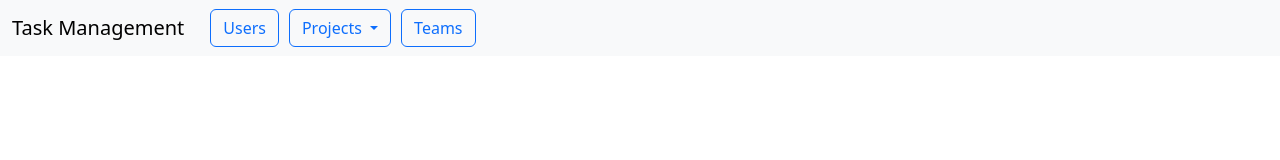
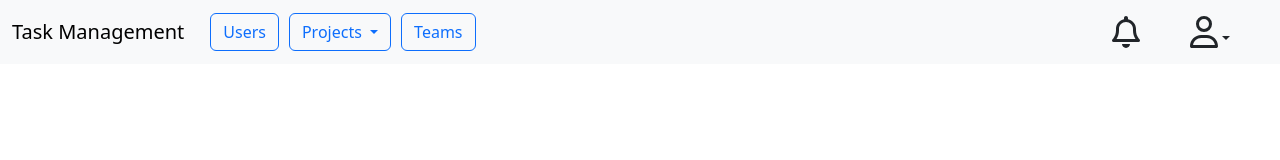
Before and after one commit to BRINTHALINGAM/TaskManagement, an Angular app: page / in a window 1280 px wide. Shown: the top 160 px of the page. Built offline with nearby package versions, Linux system fonts and the light colour scheme.

Commit message:
Final home page template created

```diff
--- a/package.json
+++ b/package.json
@@ -21,6 +21,11 @@
     "@angular/platform-server": "^17.0.0",
     "@angular/router": "^17.0.0",
     "@angular/ssr": "^17.0.8",
+    "@fortawesome/angular-fontawesome": "^0.14.1",
+    "@fortawesome/fontawesome-svg-core": "^6.4.2",
+    "@fortawesome/free-brands-svg-icons": "^6.4.2",
+    "@fortawesome/free-regular-svg-icons": "^6.4.2",
+    "@fortawesome/free-solid-svg-icons": "^6.4.2",
     "@ng-bootstrap/ng-bootstrap": "^16.0.0",
     "@popperjs/core": "^2.11.8",
     "bootstrap": "^5.3.2",
--- a/src/app/app.module.ts
+++ b/src/app/app.module.ts
@@ -5,6 +5,7 @@
 import { AppComponent } from './app.component';
 import { NgbDropdown, NgbDropdownModule, NgbModule } from '@ng-bootstrap/ng-bootstrap';
 import { HomeComponent } from './home/home.component';
+import { FontAwesomeModule } from '@fortawesome/angular-fontawesome';
 
 @NgModule({
   declarations: [
@@ -15,6 +16,7 @@
     BrowserModule,
     AppRoutingModule,
     NgbModule,
+    FontAwesomeModule,
   ],
   providers: [
     provideClientHydration()
--- a/src/app/home/home.component.css
+++ b/src/app/home/home.component.css
@@ -2,3 +2,21 @@
     margin-right: 10px; /* Adjust the margin value as needed */
     margin-left:10px;
 }
+
+/* Custom styling for the dropdown menu */
+.dropdown-menu-custom {
+    position: absolute;
+    right: 0;
+    left: auto;
+    top: 100%;
+    transform: translateX(-10%);
+  }
+
+  .fa-icon-bell {
+    margin-right: 50px; /* Adjust the value according to your desired spacing */
+  }
+
+  /* Custom styling for the user dropdown button */
+  #profileDropdown {
+    margin-right: 50px; /* Adjust the value according to your desired spacing */
+  }
--- a/src/app/home/home.component.html
+++ b/src/app/home/home.component.html
@@ -4,11 +4,18 @@
       <button class="navbar-toggler" type="button" data-bs-toggle="collapse" data-bs-target="#navbarNavDropdown" aria-controls="navbarNavDropdown" aria-expanded="false" aria-label="Toggle navigation">
         <span class="navbar-toggler-icon"></span>
       </button>
+
       <div class="collapse navbar-collapse" id="navbarNavDropdown">
         <ul class="navbar-nav">
+
+            <!-- Users button -->
+
           <li class="nav-item users-btn">
             <button type="button" class="btn btn-outline-primary">Users</button>
           </li>
+
+            <!-- Project button and its dropdown items -->
+
           <li class="nav-item dropdown">
             <div ngbDropdown class="d-inline-block">
               <button type="button" class="btn btn-outline-primary" id="dropdownBasic1" ngbDropdownToggle>
@@ -27,13 +34,48 @@
               </div>
             </div>
           </li>
+
+          <!-- Teams button -->
+
           <li class="nav-item users-btn">
             <button type="button" class="btn btn-outline-primary">Teams</button>
           </li>
         </ul>
       </div>
     </div>
+
+    <!-- Notification icon -->
+
+    <fa-icon [icon]="faBell" class="fa-2x mr-4 fa-icon-bell"></fa-icon>
+
+    <!-- Profile dropdown -->
+
+    <div ngbDropdown class="d-inline-block position-relative">
+    <div ngbDropdownMenu aria-labelledby="dropdownBasic1" class="dropdown-menu-custom ml-2">
+      <p ngbDropdownItem>Arunagiri</p>
+      <p ngbDropdownItem>arunagiri1706&#64;gmail.com</p>
+      <div class="dropdown-divider"></div>
+
+    <!-- Profile Dropdown items and its icon -->
+
+      <button ngbDropdownItem>
+        <fa-icon [icon]="faKey" class="mr-2"></fa-icon> Manage Account
+      </button>      <button ngbDropdownItem>
+        <fa-icon [icon]="faUser" class="mr-2"></fa-icon> Profile
+      </button>
+      <button ngbDropdownItem>
+        <fa-icon [icon]="faClock" class="mr-2"></fa-icon> Login Activity
+      </button>
+      <button ngbDropdownItem>
+        <fa-icon [icon]="faShield" class="mr-2"></fa-icon> ACL
+      </button>
+            <div class="dropdown-divider"></div>
+      <button ngbDropdownItem>
+        <fa-icon [icon]="faPower" class="mr-2"></fa-icon> Log Out
+      </button>
+          </div>
+    <button class="dropdown-item" id="profileDropdown" style="margin-right: 50px;" ngbDropdownToggle>
+      <fa-icon [icon]="faUser" class="fa-2x"></fa-icon>
+    </button>
+  </div>
   </nav>
-<div>
-
-</div>
--- a/src/app/home/home.component.ts
+++ b/src/app/home/home.component.ts
@@ -1,4 +1,6 @@
 import { Component } from '@angular/core';
+import { faBell, faClock, faUser } from '@fortawesome/free-regular-svg-icons';
+import { faKey, faPowerOff, faShield } from '@fortawesome/free-solid-svg-icons';
 
 @Component({
   selector: 'app-home',
@@ -6,5 +8,10 @@
   styleUrl: './home.component.css'
 })
 export class HomeComponent {
-
+faBell=faBell;
+faUser=faUser;
+faKey=faKey;
+faClock=faClock;
+faPower=faPowerOff;
+faShield=faShield;
 }
```
Also changed, not shown: 1 other file (tests, documents, lock files or other folders). Lines whose indentation alone changed are shown as unchanged.
